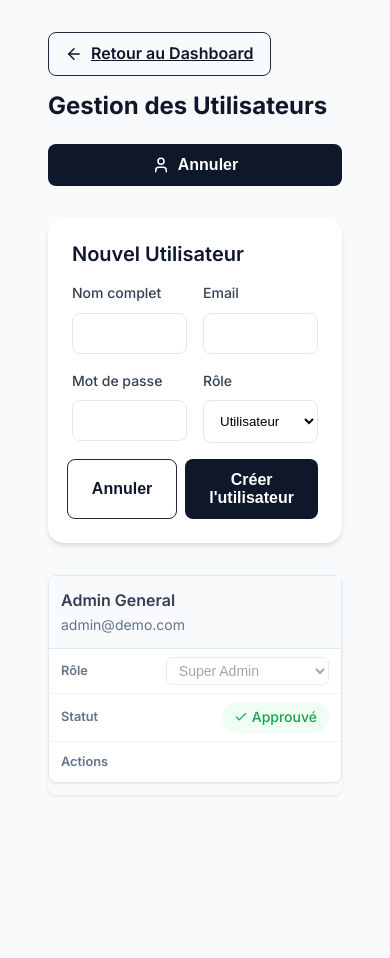
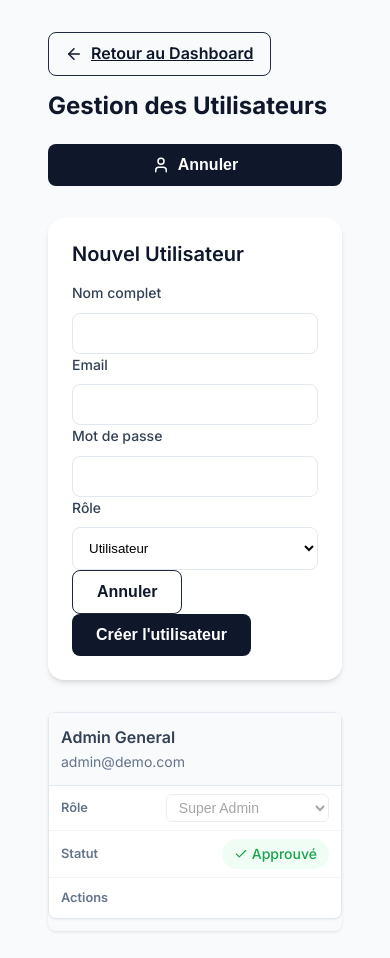
Before and after one commit to legagneurdeveloppement-create/mes-transports-2026, a React (Vite) app: page /admin/users in a window 390 px wide. Both pictures are taken after a click on the button "Ajouter un utilisateur". Shown: the top 958 px of the page. Before the commit the page ends 844 px from the top, so only its background shows below. Built offline with nearby package versions, Linux system fonts and the light colour scheme.

Commit message:
fix: admin add user form responsiveness

```diff
--- a/src/pages/Admin/UserManagement.jsx
+++ b/src/pages/Admin/UserManagement.jsx
@@ -95,7 +95,7 @@ export default function UserManagement() {
                                 {error}
                             </div>
                         )}
-                        <form onSubmit={handleAddUser} style={{ display: 'grid', gridTemplateColumns: 'repeat(2, 1fr)', gap: '1rem' }}>
+                        <form onSubmit={handleAddUser} className="admin-form">
                             <div>
                                 <label style={{ display: 'block', marginBottom: '0.5rem', fontWeight: '500', fontSize: '0.875rem' }}>Nom complet</label>
                                 <input
@@ -139,7 +139,7 @@ export default function UserManagement() {
                                     <option value="SUPER_ADMIN">Super Administrateur</option>
                                 </select>
                             </div>
-                            <div style={{ gridColumn: 'span 2', display: 'flex', justifyContent: 'flex-end', gap: '0.5rem' }}>
+                            <div className="admin-form-actions">
                                 <button type="button" onClick={() => { setShowAddForm(false); setError(''); }} className="btn btn-outline">
                                     Annuler
                                 </button>
```
